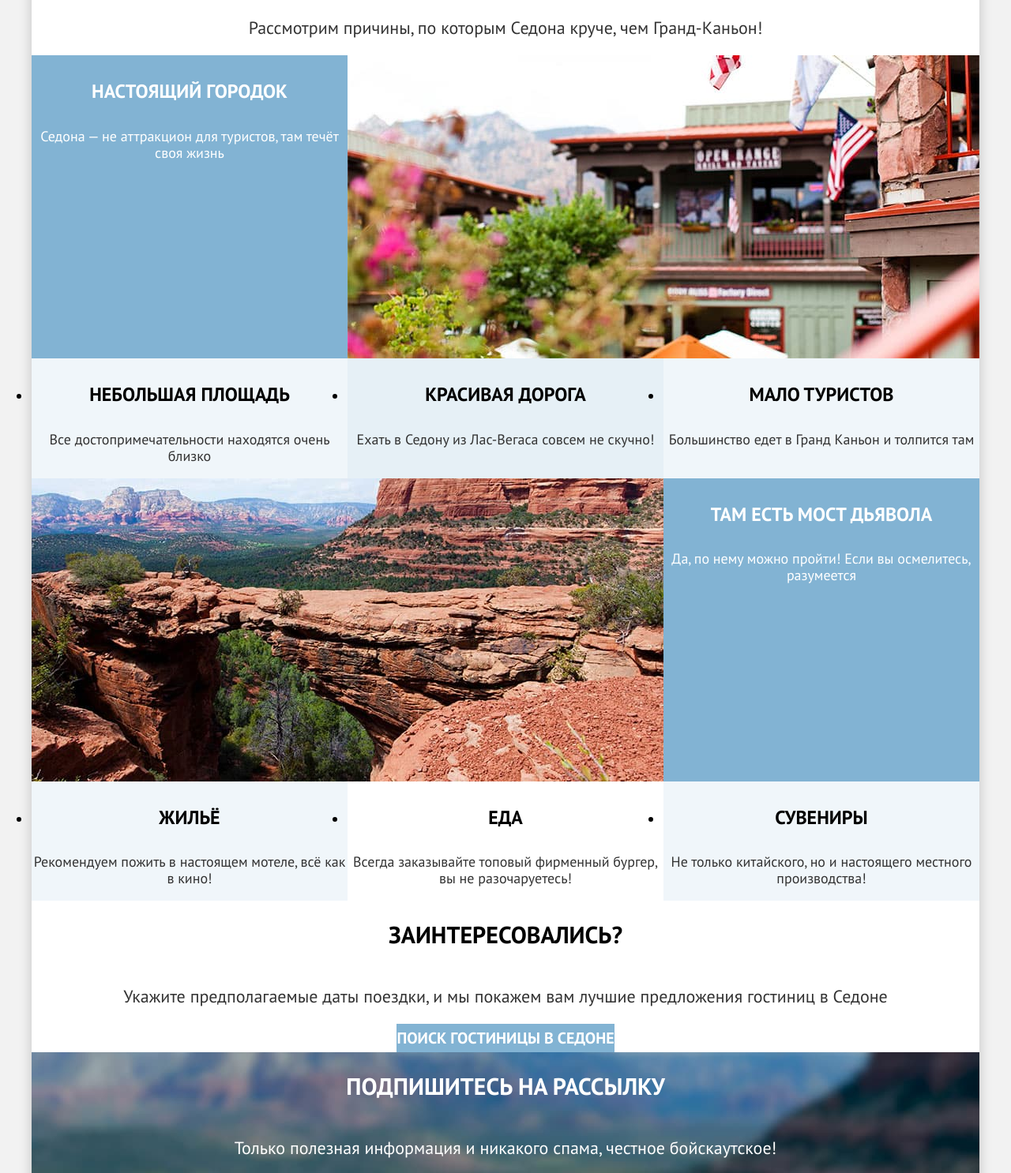
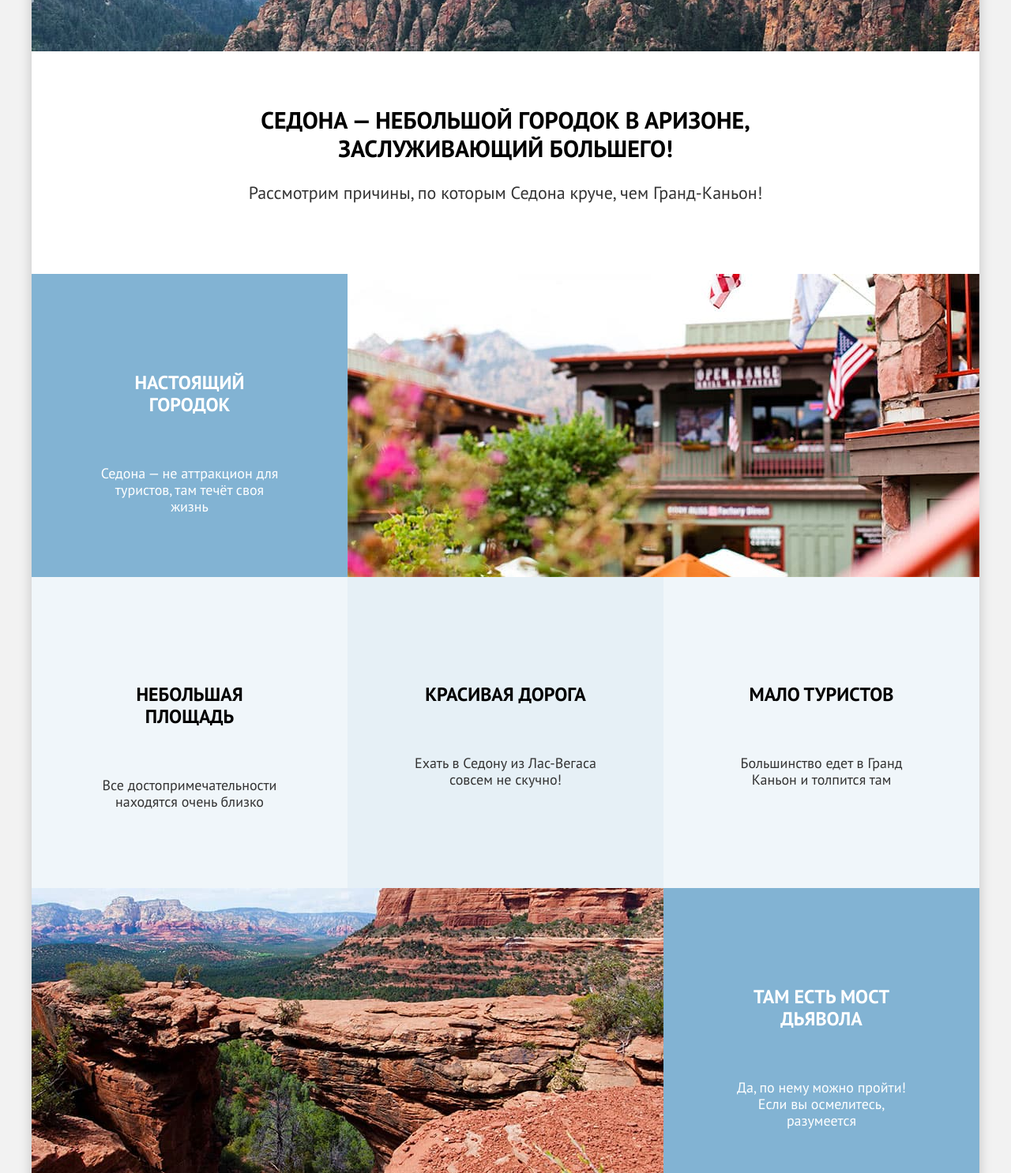
Before and after one commit to htmlacademy-htmlcss/2096203-sedona-35, a plain HTML site: page index.html in a window 1280 px wide. Shown: the part 490-1976 px from the top of the page at 79% size. Drawn offline with Linux system fonts and the light colour scheme.

Commit message:
Добавляет сетки компонентов на главной странице

```diff
--- a/index.html
+++ b/index.html
@@ -50,7 +50,7 @@
             <img class="welcome-image" src="images/icons/welcome.svg" width="458" height="352" alt="Добро пожаловать в Седону.">
           </div>
           <h2 class="main-definition">
-            Седона — небольшой городок в Аризоне,
+            Седона — небольшой городок в Аризоне,<br>
             заслуживающий большего!
           </h2>
           <p class="main-reasons">
@@ -64,7 +64,7 @@
           <ul class="advantages-list">
             <li class="advantages-item advantages-item-dark advantages-item-large">
               <div class="advantages-text">
-                <h4 class="advantages-title">
+                <h4 class="advantages-title advantages-title-dark">
                   Настоящий городок
                 </h4>
                 <p class="advantages-description">Седона — не аттракцион для туристов, там течёт своя жизнь</p>
--- a/styles/styles.css
+++ b/styles/styles.css
@@ -63,6 +63,7 @@ body {
   display: flex;
   padding-left: 70px;
   padding-right: 70px;
+  align-items: center;
 }
 
 .link-logo {
@@ -70,17 +71,29 @@ body {
   margin-right: 44px;
 }
 
+.image-logo {
+  display: block;
+  width: 140px;
+  height: 70px;
+}
+
 .navigation-list {
   display: flex;
   margin: 0;
   padding: 0;
   width: 616px;
+  list-style-type: none;
 }
 
 .navigation-user {
   width: 400px;
   margin-left: auto;
   justify-content: flex-end;
+}
+
+.navigation-user .navigation-link {
+  min-width: 1200px;
+  min-height: 64px;
 }
 
 .navigation-item {
@@ -105,11 +118,9 @@ body {
   background-repeat: no-repeat;
   background-position: center;
   background-size: cover;
-}
-
-.inner-title {
-  margin: 0;
-  padding: 0;
+  padding-top: 51px;
+  padding-bottom: 82px;
+  min-height: 485px;
 }
 
 .welcome-image {
@@ -123,6 +134,10 @@ body {
   line-height: 36px;
   text-align: center;
   text-transform: uppercase;
+  margin-top: 69px;
+  margin-bottom: 25px;
+  margin-left: 25px;
+  margin-right: 25px;
 }
 
 .main-reasons {
@@ -130,6 +145,9 @@ body {
   line-height: 26px;
   text-align: center;
   color: #333333;
+  margin-bottom: 90px;
+  margin-left: 25px;
+  margin-right: 25px;
 }
 
 .advantages-title {
@@ -145,10 +163,16 @@ body {
   padding: 0;
   display: flex;
   flex-wrap: wrap;
+  list-style-type: none;
 }
 
-.advantages-item {
+.advantages-item:not(.advantages-item-large) {
   width: 400px;
+  min-height: 384px;
+  padding-top: 103px;
+  padding-bottom: 81px;
+  padding-left: 85px;
+  padding-right: 85px;
 }
 
 .advantages-description {
@@ -176,10 +200,16 @@ body {
 .advantages-item-large {
   width: 1200px;
   display: flex;
+  height: 384px;
 }
+
 
 .advantages-text {
   width: 400px;
+  padding-top: 92px;
+  padding-left: 85px;
+  padding-right: 85px;
+  padding-bottom: 100px;
 }
 
 .advantages-text-reversed {
@@ -190,10 +220,19 @@ body {
   width: 800px;
 }
 
+.advantages-title {
+  margin-bottom: 62px;
+}
+
 .search {
   display: flex;
   flex-direction: column;
   align-items: center;
+  padding-top: 96px;
+  padding-left: 304px;
+  padding-right: 304px;
+  padding-bottom: 104px;
+  min-height: 406px;
 }
 
 .search-title {
@@ -202,6 +241,8 @@ body {
   line-height: 36px;
   text-align: center;
   text-transform: uppercase;
+  margin-bottom: 20px;
+  margin-top: 0;
 }
 
 .search-description {
@@ -209,6 +250,8 @@ body {
   line-height: 26px;
   text-align: center;
   color: #333333;
+  margin-bottom: 54px;
+  margin-top: 0;
 }
 
 .search-link {
@@ -224,13 +267,18 @@ body {
 
 .destribution {
   background-image: url(../images/photos/form_photo.jpg);
-  background-size: 100% auto;
+  background-size: cover;
   background-repeat: no-repeat;
   background-position: center;
   background-color: #82B3D3;
   display: flex;
   flex-direction: column;
   align-items: center;
+  padding-top: 96px;
+  padding-left: 258px;
+  padding-right: 258px;
+  padding-bottom: 104px;
+  min-height: 414px;
 }
 
 .destribution-white {
@@ -245,6 +293,8 @@ body {
   text-align: center;
   text-transform: uppercase;
   color: #FFFFFF;
+  margin-bottom: 20px;
+  margin-top: 0;
 }
 
 .destribution-description {
@@ -252,6 +302,8 @@ body {
   line-height: 26px;
   text-align: center;
   color: #FFFFFF;
+  margin-bottom: 54px;
+  margin-top: 0;
 }
 
 .destribution-white .destribution-title,
@@ -283,6 +335,8 @@ body {
   font-weight: 700;
   font-size: 60px;
   line-height: 78px;
+  margin: 0;
+  padding: 0;
 }
 
 .current-link {
@@ -383,10 +437,13 @@ body {
   margin-top: auto;
   padding-left: 70px;
   padding-right: 70px;
+  padding-top: 45px;
+  padding-bottom: 35px;
 }
 
 .social-list {
   display: flex;
   padding: 0;
   margin: 0;
+  list-style-type: none;
 }
```
